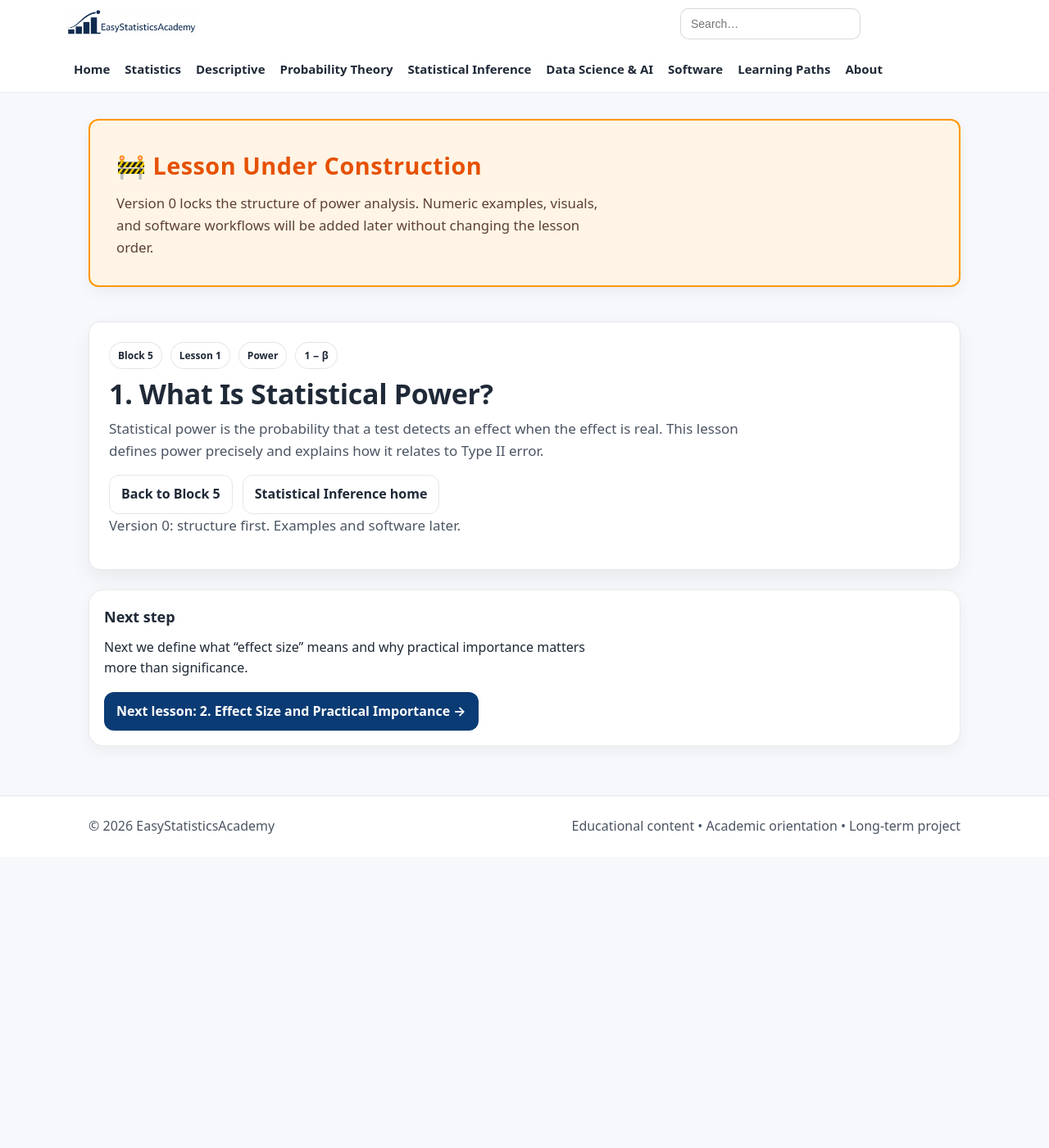
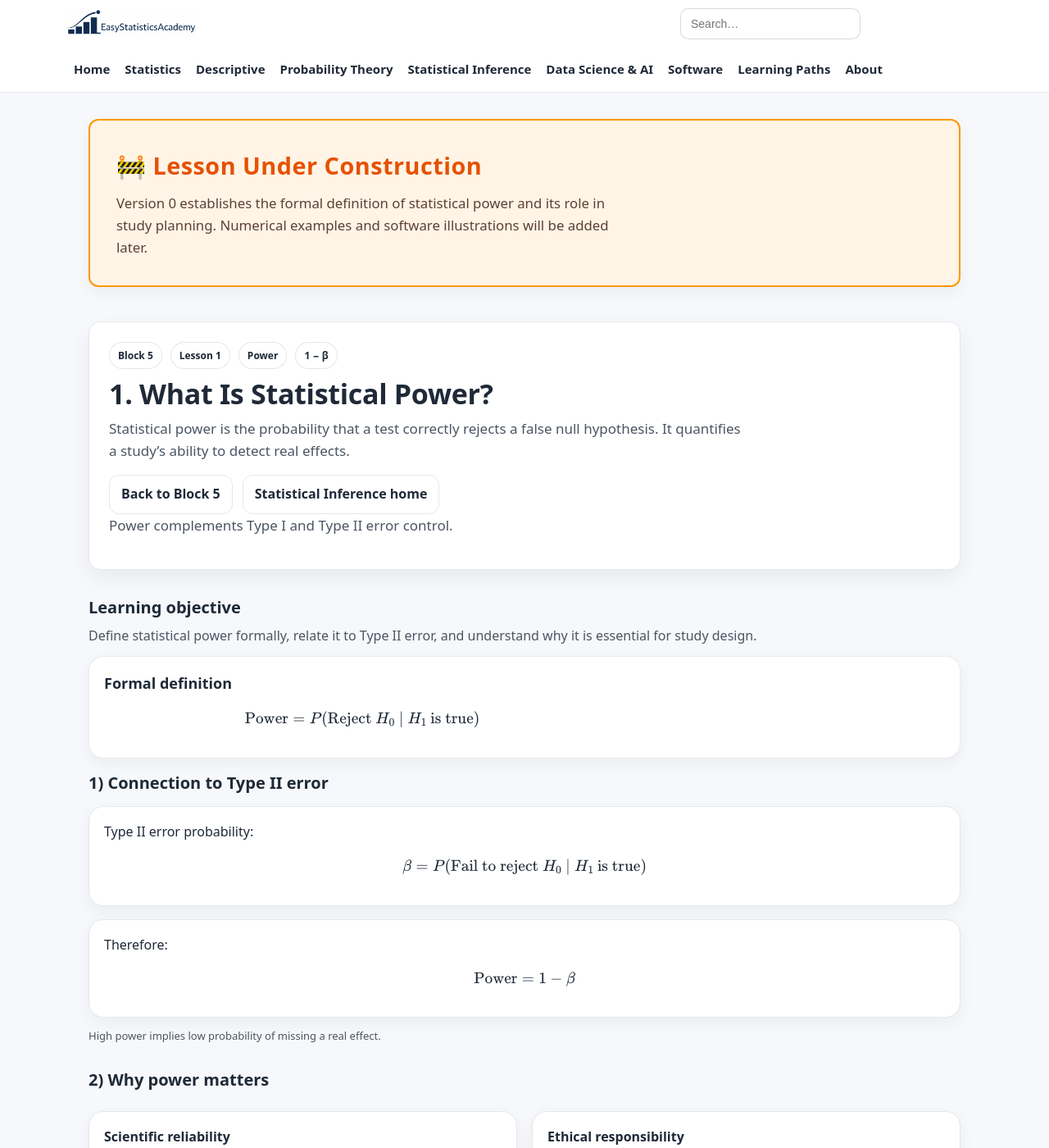
Before and after one commit to ammar-homaida-statistics/easystatisticsacademy, a Jekyll site: the page built from inference/power-sample-size/what-is-statistical-power/index.md, in a window 1280 px wide and 1400 px high. Shown: the whole window at 82% size. Built offline with Jekyll 4.4.1, drawn with Linux system fonts in a browser that asks for light colours; some of the changed text lies outside the part shown.

Commit message:
Add lesson content

```diff
--- a/inference/power-sample-size/what-is-statistical-power/index.md
+++ b/inference/power-sample-size/what-is-statistical-power/index.md
@@ -1,7 +1,7 @@
 ---
 layout: default
 title: "1. What Is Statistical Power?"
-description: "Define statistical power as 1 − β, connect it to Type II error, and understand what power means in repeated sampling."
+description: "Define statistical power formally as 1 − beta and understand its connection to Type II error and detectability."
 permalink: /inference/power-sample-size/what-is-statistical-power/
 sidebar: false
 ---
@@ -10,19 +10,23 @@ sidebar: false
 <section class="section section-slim">
   <div class="callout" style="background:#fff4e5; border:2px solid #ff9800; padding:2rem; border-radius:12px;">
     <div class="callout-copy">
-      <h2 style="margin-top:0; color:#e65100; font-size:1.8rem; letter-spacing:0.5px;">🚧 Lesson Under Construction</h2>
+      <h2 style="margin-top:0; color:#e65100; font-size:1.8rem; letter-spacing:0.5px;">
+        🚧 Lesson Under Construction
+      </h2>
       <p style="margin:0; font-size:1.05rem; color:#5d4037; line-height:1.6;">
-        Version 0 locks the structure of power analysis. Numeric examples, visuals, and software workflows
-        will be added later without changing the lesson order.
+        Version 0 establishes the formal definition of statistical power
+        and its role in study planning.
+        Numerical examples and software illustrations will be added later.
       </p>
     </div>
   </div>
 </section>
 
-<!-- ✅ Update "last visited lesson" for Inference Block 5 -->
+<!-- ✅ Update continue-reading keys -->
 <script>
   (function () {
     var KEY = "esa_continue_inference_power_sample_size_lesson_v0";
+
     localStorage.setItem(KEY, JSON.stringify({
       url: "/inference/power-sample-size/what-is-statistical-power/",
       label: "Lesson 1 — What Is Statistical Power?",
@@ -31,7 +35,7 @@ sidebar: false
 
     localStorage.setItem("esa_continue_inference_last_block_v0", JSON.stringify({
       url: "/inference/power-sample-size/",
-      label: "Block 5 — Power and Sample Size",
+      label: "Block 5 — Power & Sample Size",
       ts: Date.now()
     }));
   })();
@@ -48,9 +52,11 @@ sidebar: false
       </div>
 
       <h1>1. What Is Statistical Power?</h1>
+
       <p class="lead">
-        Statistical power is the probability that a test detects an effect when the effect is real.
-        This lesson defines power precisely and explains how it relates to Type II error.
+        Statistical power is the probability that a test
+        correctly rejects a false null hypothesis.
+        It quantifies a study’s ability to detect real effects.
       </p>
 
       <div class="hero-actions">
@@ -59,8 +65,126 @@ sidebar: false
       </div>
 
       <p class="muted-mini">
-        Version 0: structure first. Examples and software later.
+        Power complements Type I and Type II error control.
       </p>
+    </div>
+  </div>
+</section>
+
+<section class="section">
+  <div class="section-head">
+    <h2>Learning objective</h2>
+    <p>
+      Define statistical power formally,
+      relate it to Type II error,
+      and understand why it is essential for study design.
+    </p>
+  </div>
+
+  <div class="callout">
+    <div class="callout-copy">
+      <h2>Formal definition</h2>
+      <p style="margin:0;">
+        \[
+        \text{Power} = P(\text{Reject } H_0 \mid H_1 \text{ is true})
+        \]
+      </p>
+    </div>
+  </div>
+</section>
+
+<section class="section">
+  <div class="section-head">
+    <h2>1) Connection to Type II error</h2>
+  </div>
+
+  <div class="card">
+    Type II error probability:
+    \[
+    \beta = P(\text{Fail to reject } H_0 \mid H_1 \text{ is true})
+    \]
+  </div>
+
+  <div class="card" style="margin-top:1rem;">
+    Therefore:
+    \[
+    \text{Power} = 1 - \beta
+    \]
+  </div>
+
+  <p class="muted-mini">
+    High power implies low probability of missing a real effect.
+  </p>
+</section>
+
+<section class="section">
+  <div class="section-head">
+    <h2>2) Why power matters</h2>
+  </div>
+
+  <div class="grid grid-2">
+    <div class="card">
+      <h3>Scientific reliability</h3>
+      <p>
+        Low power increases false negatives
+        and reduces reproducibility.
+      </p>
+    </div>
+
+    <div class="card">
+      <h3>Ethical responsibility</h3>
+      <p>
+        Underpowered studies waste resources
+        and may expose participants without benefit.
+      </p>
+    </div>
+
+    <div class="card">
+      <h3>Study planning</h3>
+      <p>
+        Power determines required sample size.
+      </p>
+    </div>
+
+    <div class="card">
+      <h3>Interpretation</h3>
+      <p>
+        A non-significant result in a low-power study
+        provides weak evidence.
+      </p>
+    </div>
+  </div>
+</section>
+
+<section class="section">
+  <div class="section-head">
+    <h2>3) What affects power?</h2>
+  </div>
+
+  <div class="card">
+    Power depends on:
+    <br><br>
+    • Significance level alpha
+    • Sample size n
+    • Effect size
+    • Population variability
+  </div>
+
+  <p class="muted-mini">
+    Increasing n or effect size increases power.
+  </p>
+</section>
+
+<section class="section section-slim">
+  <div class="callout">
+    <div class="callout-copy">
+      <h2>Outcome of this lesson</h2>
+      <ul class="bullets">
+        <li>Define statistical power formally</li>
+        <li>Understand the relation power = 1 − beta</li>
+        <li>Explain why low power is problematic</li>
+        <li>Identify main determinants of power</li>
+      </ul>
     </div>
   </div>
 </section>
@@ -68,12 +192,27 @@ sidebar: false
 <section class="section section-slim">
   <div class="callout">
     <div class="callout-copy">
-      <h2>Next step</h2>
-      <p style="margin:0;">Next we define what “effect size” means and why practical importance matters more than significance.</p>
+      <h2>Next lesson</h2>
+      <p style="margin:0;">
+        We now distinguish detectability from practical importance
+        using effect size.
+      </p>
+
       <div class="pill-row" style="margin-top:1rem;">
         <a class="btn" href="/inference/power-sample-size/effect-size-and-practical-importance/">
-          Next lesson: 2. Effect Size and Practical Importance →
+          Next lesson: 2. Effect Size & Practical Importance →
         </a>
+      </div>
+    </div>
+
+    <div class="callout-side">
+      <div class="mini" style="border-left:4px solid #1a73e8; padding-left:12px;">
+        <div class="mini-title" style="color:#1a73e8;">Block overview</div>
+        <div class="mini-body">
+          <a href="/inference/power-sample-size/" style="color:#1a73e8; text-decoration:underline;">
+            Block 5 — Power & Sample Size
+          </a>
+        </div>
       </div>
     </div>
   </div>
```
